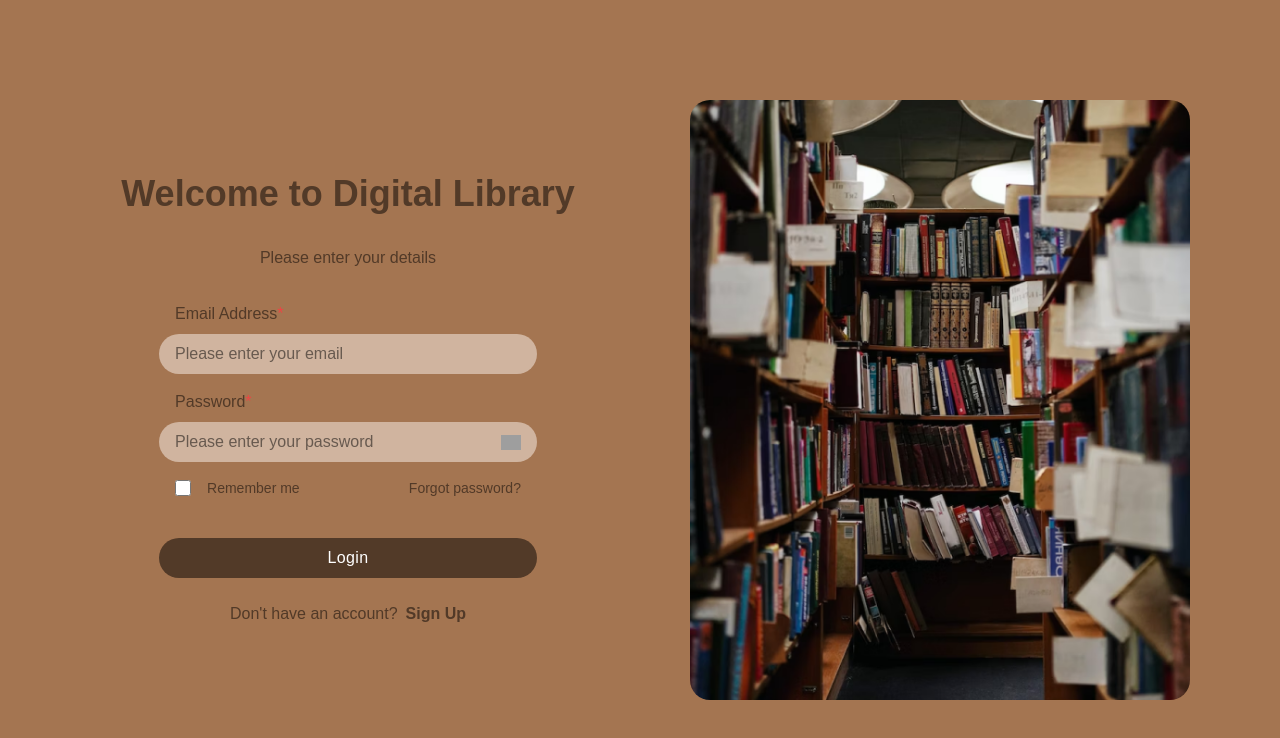
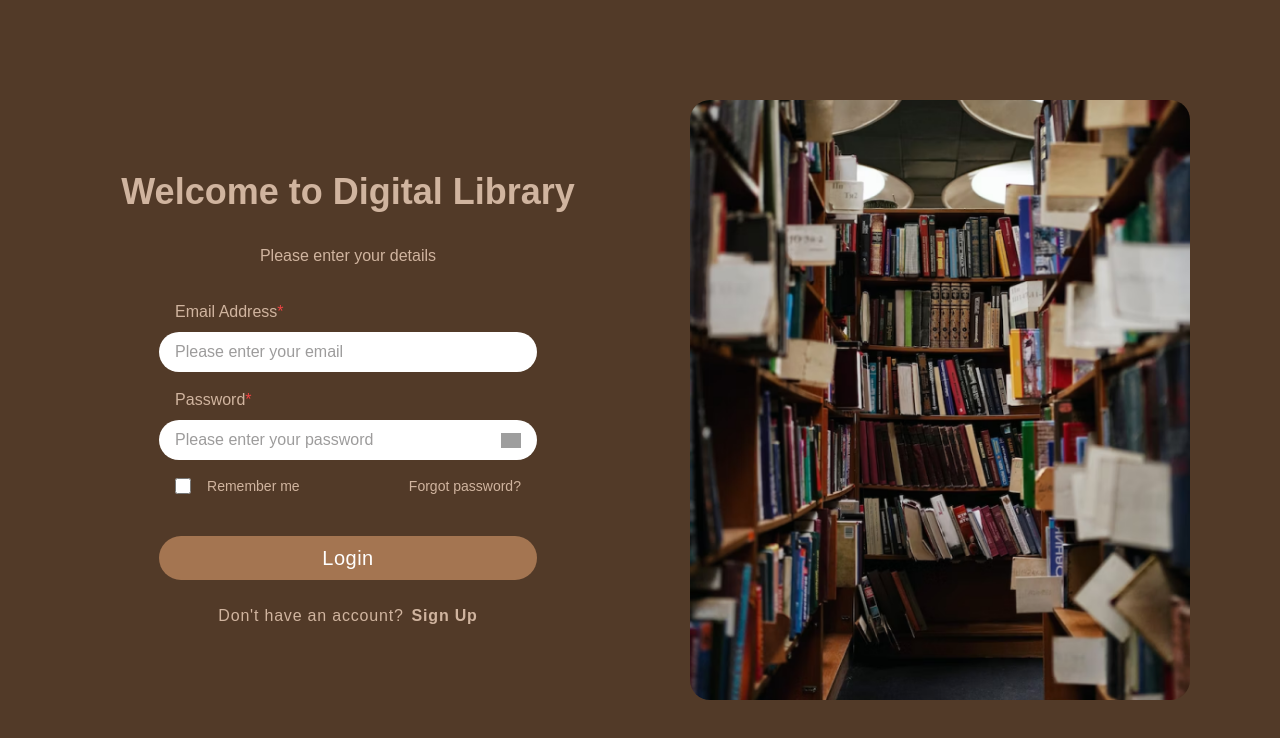
Before and after one commit to incubation-center/B8-FullStack--Website--Group7, a Next.js app: page /auth in a window 1280 px wide. Shown: the top 738 px of the page. Built offline with nearby package versions, Linux system fonts and the light colour scheme; grey boxes are pictures that could not be loaded.

Commit message:
chore: change color

```diff
--- a/components/login/CustomInput.tsx
+++ b/components/login/CustomInput.tsx
@@ -19,7 +19,7 @@ export default function CustomInput({
 }) {
   return (
     <div className='flex flex-col items-start w-full'>
-      <label htmlFor={name} className='text-primary ml-4 font-medium'>
+      <label htmlFor={name} className='text-alt-secondary ml-4 font-medium'>
         {label}
         <RequiredIcon />
       </label>
@@ -30,8 +30,8 @@ export default function CustomInput({
         type={type}
         className='
           w-full px-4 py-2 mt-2 rounded-full
-          bg-alt-secondary
-          placeholder-black placeholder-opacity-50
+          bg-white
+          placeholder-[#9D9C9C]
           focus:outline-none
         '
         placeholder={placeholder}
--- a/components/login/PasswordInput.tsx
+++ b/components/login/PasswordInput.tsx
@@ -28,7 +28,7 @@ export default function PasswordInput({
 
   return (
     <div className='flex flex-col items-start w-full'>
-      <label htmlFor={name} className='text-primary ml-4 font-medium'>
+      <label htmlFor={name} className='text-alt-secondary ml-4 font-medium'>
         {label}
         <RequiredIcon />
       </label>
@@ -39,8 +39,8 @@ export default function PasswordInput({
           type={isShowPassword ? 'text' : 'password'}
           className='
           w-full px-4 py-2 mt-2 rounded-full
-          bg-alt-secondary
-          placeholder-black placeholder-opacity-50
+          bg-white
+          placeholder-[#9D9C9C]
           focus:outline-none
         '
           placeholder={placeholder}
--- a/components/login/User/RegisterForm.tsx
+++ b/components/login/User/RegisterForm.tsx
@@ -25,7 +25,7 @@ export default function UserRegisterForm({}) {
 
   return (
     <div className='lg:min-w-[500px] space-y-8 text-center flex flex-col items-center'>
-      <h1 className='text-4xl font-extrabold text-primary'>
+      <h1 className='text-4xl font-extrabold text-alt-secondary'>
         Create an account
       </h1>
 
@@ -98,7 +98,7 @@ export default function UserRegisterForm({}) {
             type='submit'
             className='
             w-full px-4 py-2 mt-6 rounded-full
-            bg-primary text-white font-medium tracking-wide
+            bg-secondary text-white font-medium tracking-wide
             focus:outline-none
           '
           >
--- a/components/login/User/loginForm.tsx
+++ b/components/login/User/loginForm.tsx
@@ -16,10 +16,10 @@ export default function UserLoginForm() {
 
   return (
     <div className='space-y-8 text-center flex flex-col items-center'>
-      <h1 className='text-4xl font-extrabold text-primary'>
+      <h1 className='text-4xl font-extrabold text-alt-secondary'>
         Welcome to Digital Library
       </h1>
-      <p className='text-primary'>Please enter your details</p>
+      <p className='text-alt-secondary'>Please enter your details</p>
 
       <form onSubmit={handleSubmit(onSubmit)} className='w-5/6 space-y-4'>
         {/* email address */}
@@ -54,12 +54,12 @@ export default function UserLoginForm() {
             />
             <label
               htmlFor='remember'
-              className=' text-sm text-primary ml-4 font-medium'
+              className=' text-sm text-alt-secondary ml-4 font-medium'
             >
               Remember me
             </label>
           </div>
-          <a href='#' className=' text-sm text-primary font-medium'>
+          <a href='#' className=' text-sm text-alt-secondary font-medium'>
             Forgot password?
           </a>
         </div>
@@ -69,8 +69,9 @@ export default function UserLoginForm() {
             type='submit'
             className='
             w-full px-4 py-2 mt-6 rounded-full
-            bg-primary text-white font-medium tracking-wide
+            bg-secondary text-white text-xl tracking-wide
             focus:outline-none
+            font-poppins
           '
           >
             Login
--- a/pages/auth.tsx
+++ b/pages/auth.tsx
@@ -10,7 +10,7 @@ export default function UserAuthentication({}) {
   return (
     <div
       className='
-        h-full w-full bg-secondary
+        h-full w-full bg-primary
         grid grid-cols-1 md:grid-cols-2
         p-4 md:p-14
         md:space-x-4
@@ -25,14 +25,14 @@ export default function UserAuthentication({}) {
         {formState === 'login' && <UserLoginForm />}
         {formState === 'register' && <UserRegisterForm />}
 
-        <div className='mt-6'>
+        <div className='mt-6 tracking-wider'>
           {(formState === 'login' && (
             <div className='flex flex-row'>
-              <p className='text-primary'>Don{"'"}t have an account?</p>
+              <p className='text-alt-secondary'>Don{"'"}t have an account?</p>
               <button
                 className='
                   ml-2
-                  text-primary font-bold
+                  text-alt-secondary font-bold
                   hover:underline
                 '
                 onClick={() => setFormState('register')}
@@ -42,11 +42,11 @@ export default function UserAuthentication({}) {
             </div>
           )) || (
             <div className='flex flex-row'>
-              <p className='text-primary'>Already have an account?</p>
+              <p className='text-alt-secondary'>Already have an account?</p>
               <button
                 className='
                   ml-2
-                  text-primary font-bold
+                  text-alt-secondary font-bold
                   hover:underline
                 '
                 onClick={() => setFormState('login')}
```
